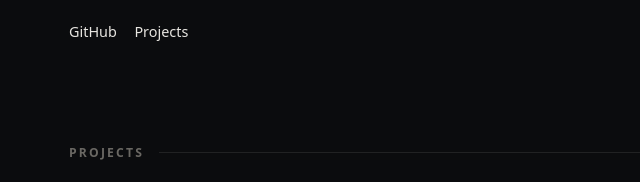
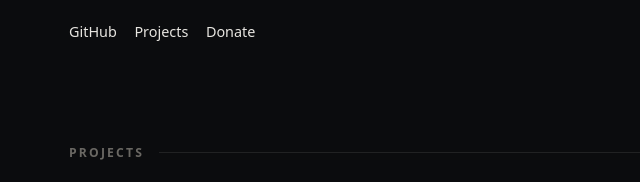
Before and after one commit to martinsuii/martinsuii.github.io, a plain HTML site: page index.html in a window 1280 px wide. Shown: the part 297-479 px from the top of the page, 141-781 px from the left. Drawn offline with Linux system fonts and the light colour scheme.

Commit message:
Add donate link to header

```diff
--- a/index.html
+++ b/index.html
@@ -760,6 +760,7 @@
         <div class="links">
             <a id="gh" href="https://github.com/martinsuii" target="_blank" rel="noopener" draggable="true" data-egg="profile">GitHub</a>
             <a href="#projects">Projects</a>
+            <a href="https://donate.msuii.dev/" target="_blank" rel="noopener">Donate</a>
         </div>
     </header>
 
```
